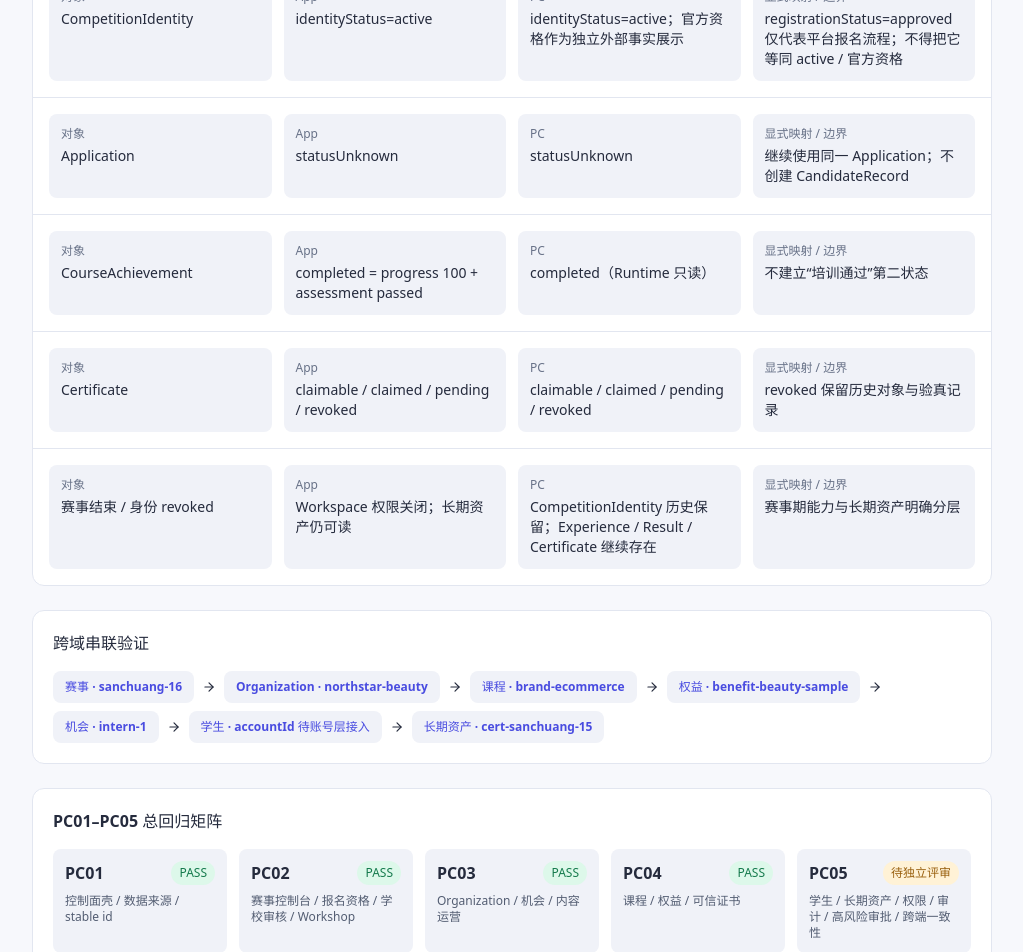
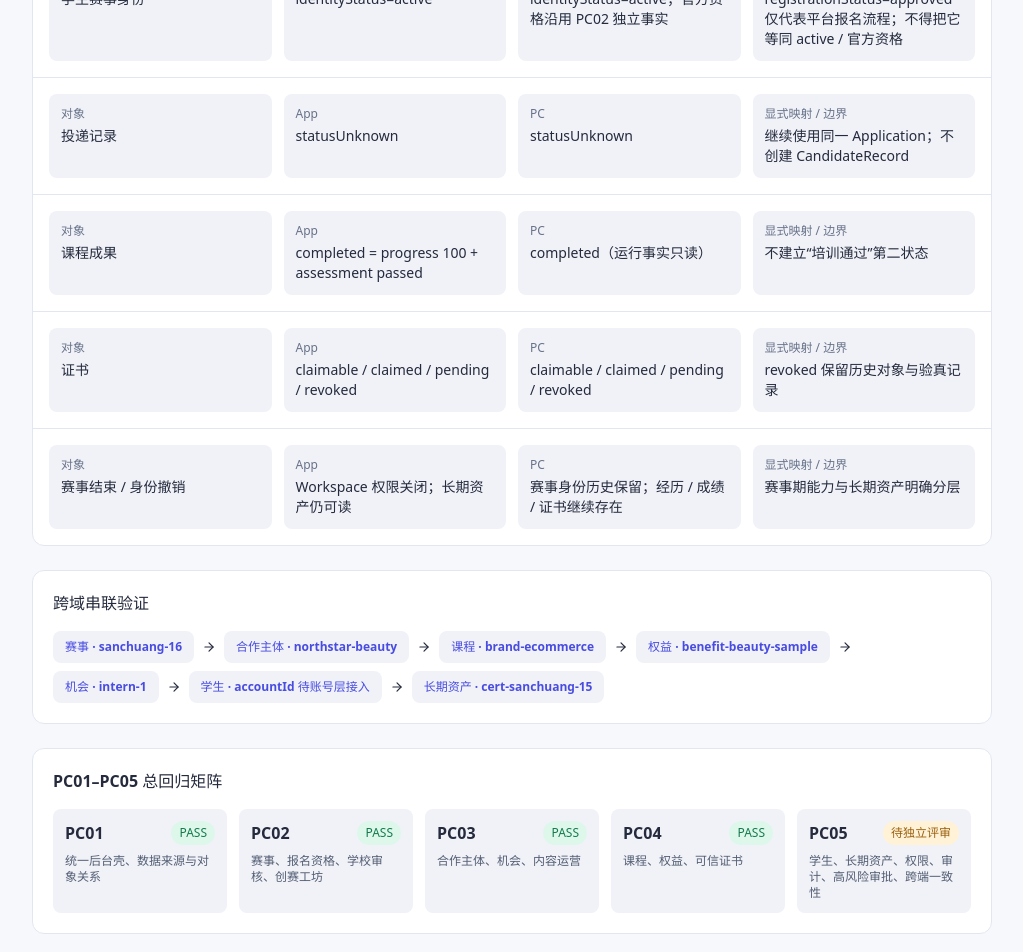
Before and after one commit to dangjingtao/core-industry-college-prototype, a React (Vite) app in the folder apps/pc/: page /admin/governance in a window 1280 px wide. Shown: the part 1360-2312 px from the top of the page, without its empty margins (256-1279 px from the left). Built offline with nearby package versions, Linux system fonts and the light colour scheme.

Commit message:
fix(pc05): reuse canonical qualification semantics and business labels

```diff
--- a/apps/pc/src/admin/pc05-data.ts
+++ b/apps/pc/src/admin/pc05-data.ts
@@ -8,6 +8,7 @@ export type PermissionRole = {
   label: string;
   modulePermissions: string[];
   dataScope: string;
+  scopeDetail: string;
   canManageAdmins: boolean;
   canExecuteHighRisk: boolean;
 };
@@ -39,16 +40,18 @@ export const permissionRoles: PermissionRole[] = [
   {
     key: "superAdmin",
     label: "超级管理员",
-    modulePermissions: ["后台管理员", "全模块", "权限提升", "高风险治理执行"],
+    modulePermissions: ["后台管理员", "全部业务模块", "权限提升", "高风险治理执行"],
     dataScope: "全平台",
+    scopeDetail: "global",
     canManageAdmins: true,
     canExecuteHighRisk: true,
   },
   {
     key: "operator",
     label: "普通运营",
-    modulePermissions: ["学生治理", "赛事", "Organization", "课程 / 权益 / 证书", "机会 / 内容"],
-    dataScope: "示例：competitionId=sanchuang-16 + organizationId=northstar-beauty",
+    modulePermissions: ["学生治理", "赛事", "合作主体", "课程 / 权益 / 证书", "机会 / 内容"],
+    dataScope: "第十六届三创赛 + 北辰美妆合作范围",
+    scopeDetail: "competitionId=sanchuang-16 · organizationId=northstar-beauty",
     canManageAdmins: false,
     canExecuteHighRisk: false,
   },
@@ -69,7 +72,6 @@ export const studentAccountSeed = {
       competitionStatus: "registrationOpen",
       identityStatus: "active",
       registrationStatus: "approved",
-      officialQualification: "external-confirmation-required",
       source: "Mobile shared identities[]",
     },
     {
@@ -77,7 +79,6 @@ export const studentAccountSeed = {
       competitionStatus: "upcoming",
       identityStatus: "pending",
       registrationStatus: "pending",
-      officialQualification: "not-applicable / pending",
       source: "Mobile shared identities[]",
     },
     {
@@ -85,7 +86,6 @@ export const studentAccountSeed = {
       competitionStatus: "ended",
       identityStatus: "revoked",
       registrationStatus: "approved",
-      officialQualification: "historical",
       source: "Mobile shared identities[]",
     },
   ],
@@ -104,7 +104,7 @@ export const studentAccountSeed = {
   application: {
     opportunityId: "intern-1",
     organizationId: "northstar-beauty",
-    status: "submitted / statusUnknown（Runtime）",
+    status: "statusUnknown",
     source: "App Application；不创建 CandidateRecord",
   },
 } as const;
@@ -118,7 +118,7 @@ export const longTermAssetsSeed = [
     source: "Competition sanchuang-15",
     relation: "competitionId=sanchuang-15 · teamRole 来自赛事 Workspace",
     appConsumer: "/assets/experiences · /me/resume",
-    retention: "赛事 ended / identity revoked 后继续长期存在",
+    retention: "赛事结束后仍作为历史经历长期保留",
   },
   {
     id: "competition-result-sanchuang-15",
@@ -153,7 +153,7 @@ export const longTermAssetsSeed = [
   {
     id: "verificationCode=SC15-TOMZ-24001",
     kind: "VerificationRecord",
-    title: "SC15-TOMZ-24001 验真记录",
+    title: "证书验真记录 · SC15-TOMZ-24001",
     state: "valid",
     source: "Verification Runtime",
     relation: "certificateId=cert-sanchuang-15",
@@ -172,51 +172,51 @@ export const highRiskCategories = [
 
 export const consistencyAuditRows = [
   {
-    object: "CompetitionIdentity",
+    object: "学生赛事身份",
     app: "identityStatus=active",
-    pc: "identityStatus=active；官方资格作为独立外部事实展示",
+    pc: "identityStatus=active；官方资格沿用 PC02 独立事实",
     mapping: "registrationStatus=approved 仅代表平台报名流程；不得把它等同 active / 官方资格",
   },
   {
-    object: "Application",
+    object: "投递记录",
     app: "statusUnknown",
     pc: "statusUnknown",
     mapping: "继续使用同一 Application；不创建 CandidateRecord",
   },
   {
-    object: "CourseAchievement",
+    object: "课程成果",
     app: "completed = progress 100 + assessment passed",
-    pc: "completed（Runtime 只读）",
+    pc: "completed（运行事实只读）",
     mapping: "不建立“培训通过”第二状态",
   },
   {
-    object: "Certificate",
+    object: "证书",
     app: "claimable / claimed / pending / revoked",
     pc: "claimable / claimed / pending / revoked",
     mapping: "revoked 保留历史对象与验真记录",
   },
   {
-    object: "赛事结束 / 身份 revoked",
+    object: "赛事结束 / 身份撤销",
     app: "Workspace 权限关闭；长期资产仍可读",
-    pc: "CompetitionIdentity 历史保留；Experience / Result / Certificate 继续存在",
+    pc: "赛事身份历史保留；经历 / 成绩 / 证书继续存在",
     mapping: "赛事期能力与长期资产明确分层",
   },
 ] as const;
 
 export const crossDomainChain = [
-  { label: "赛事", id: "sanchuang-16", to: "/admin/competitions/objects/sanchuang-16" },
-  { label: "Organization", id: "northstar-beauty", to: "/admin/organizations/northstar-beauty" },
-  { label: "课程", id: "brand-ecommerce", to: "/admin/pc04/courses/brand-ecommerce" },
-  { label: "权益", id: "benefit-beauty-sample", to: "/admin/pc04/benefits/benefit-beauty-sample" },
-  { label: "机会", id: "intern-1", to: "/admin/opportunities/intern-1" },
-  { label: "学生", id: "accountId 待账号层接入", to: "/admin/students" },
-  { label: "长期资产", id: "cert-sanchuang-15", to: "/admin/assets" },
+  { label: "赛事", name: "第十六届三创赛", id: "sanchuang-16", to: "/admin/competitions/objects/sanchuang-16" },
+  { label: "合作主体", name: "北辰美妆", id: "northstar-beauty", to: "/admin/organizations/northstar-beauty" },
+  { label: "课程", name: "品牌电商实战课", id: "brand-ecommerce", to: "/admin/pc04/courses/brand-ecommerce" },
+  { label: "权益", name: "北辰美妆校园体验权益", id: "benefit-beauty-sample", to: "/admin/pc04/benefits/benefit-beauty-sample" },
+  { label: "机会", name: "北辰美妆实习机会", id: "intern-1", to: "/admin/opportunities/intern-1" },
+  { label: "学生", name: "林晓", id: "accountId 待账号层接入", to: "/admin/students" },
+  { label: "长期资产", name: "第十五届三创赛证书", id: "cert-sanchuang-15", to: "/admin/assets" },
 ] as const;
 
 export const pcRegressionMatrix = [
-  { card: "PC01", scope: "控制面壳 / 数据来源 / stable id", state: "PASS" },
-  { card: "PC02", scope: "赛事控制台 / 报名资格 / 学校审核 / Workshop", state: "PASS" },
-  { card: "PC03", scope: "Organization / 机会 / 内容运营", state: "PASS" },
-  { card: "PC04", scope: "课程 / 权益 / 可信证书", state: "PASS" },
-  { card: "PC05", scope: "学生 / 长期资产 / 权限 / 审计 / 高风险审批 / 跨端一致性", state: "待独立评审" },
+  { card: "PC01", scope: "统一后台壳、数据来源与对象关系", state: "PASS" },
+  { card: "PC02", scope: "赛事、报名资格、学校审核、创赛工坊", state: "PASS" },
+  { card: "PC03", scope: "合作主体、机会、内容运营", state: "PASS" },
+  { card: "PC04", scope: "课程、权益、可信证书", state: "PASS" },
+  { card: "PC05", scope: "学生、长期资产、权限、审计、高风险审批、跨端一致性", state: "待独立评审" },
 ] as const;
```
